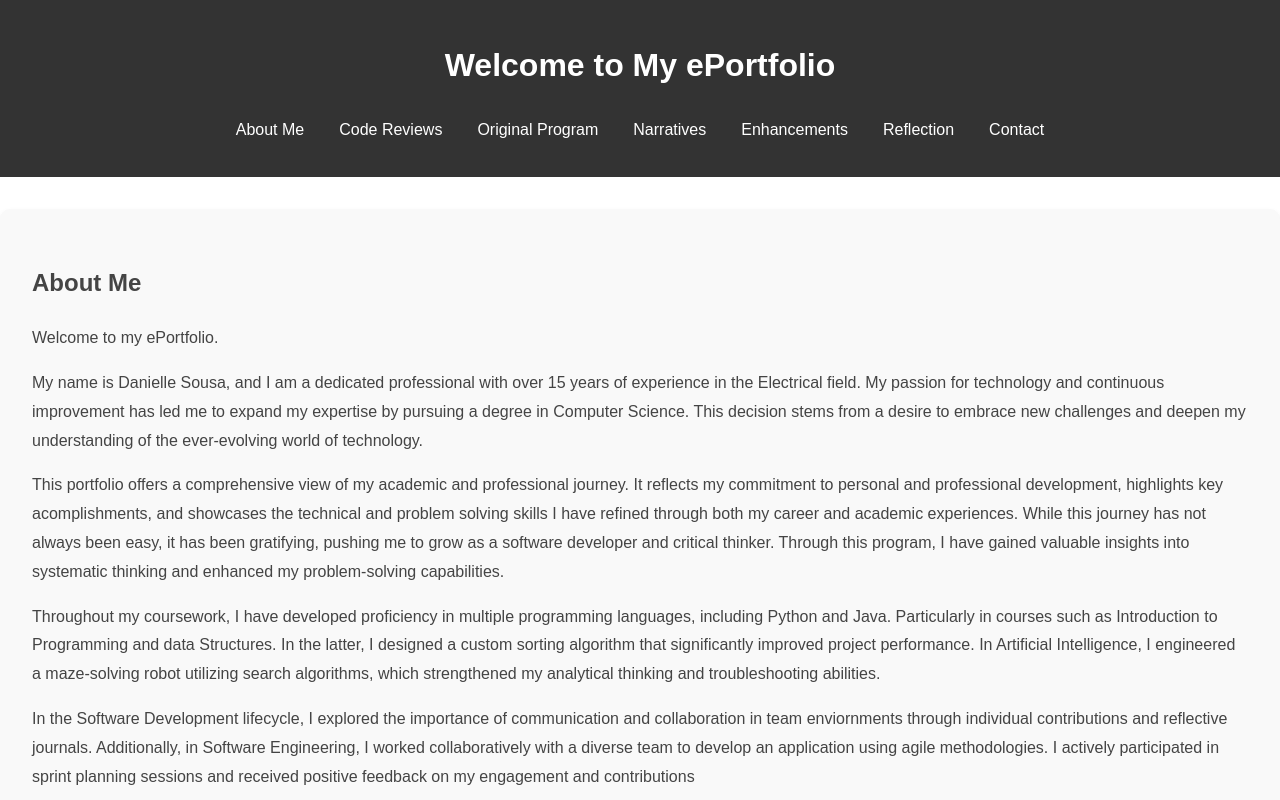
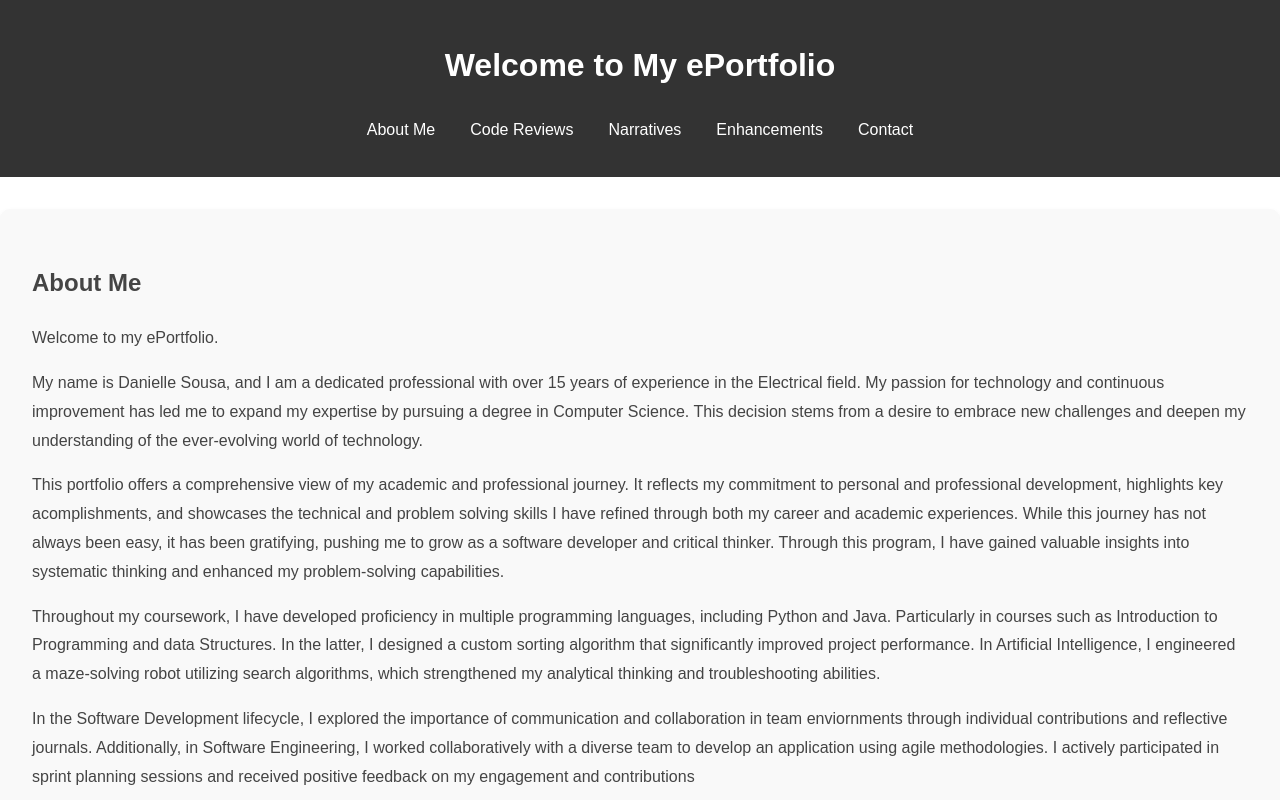
Before and after one commit to Brazilynena027/Brazilynena027.github.io, a plain HTML site: page index.html in a window 1280 px wide. Shown: the top 800 px of the page. Drawn offline with Linux system fonts and the light colour scheme.

Commit message:
Update index.html

```diff
--- a/index.html
+++ b/index.html
@@ -13,10 +13,8 @@
             <ul>
                 <li><a href="#about">About Me</a></li>
                 <li><a href="#code">Code Reviews</a></li>
-                <li><a href="#original">Original Program</a></li>
                 <li><a href="#narratives">Narratives</a></li>
                 <li><a href="#projects">Enhancements</a></li>
-                <li><a href="#reflection">Reflection</a></li>
                 <li><a href="#contact">Contact</a></li>
             </ul>
         </nav>
```
